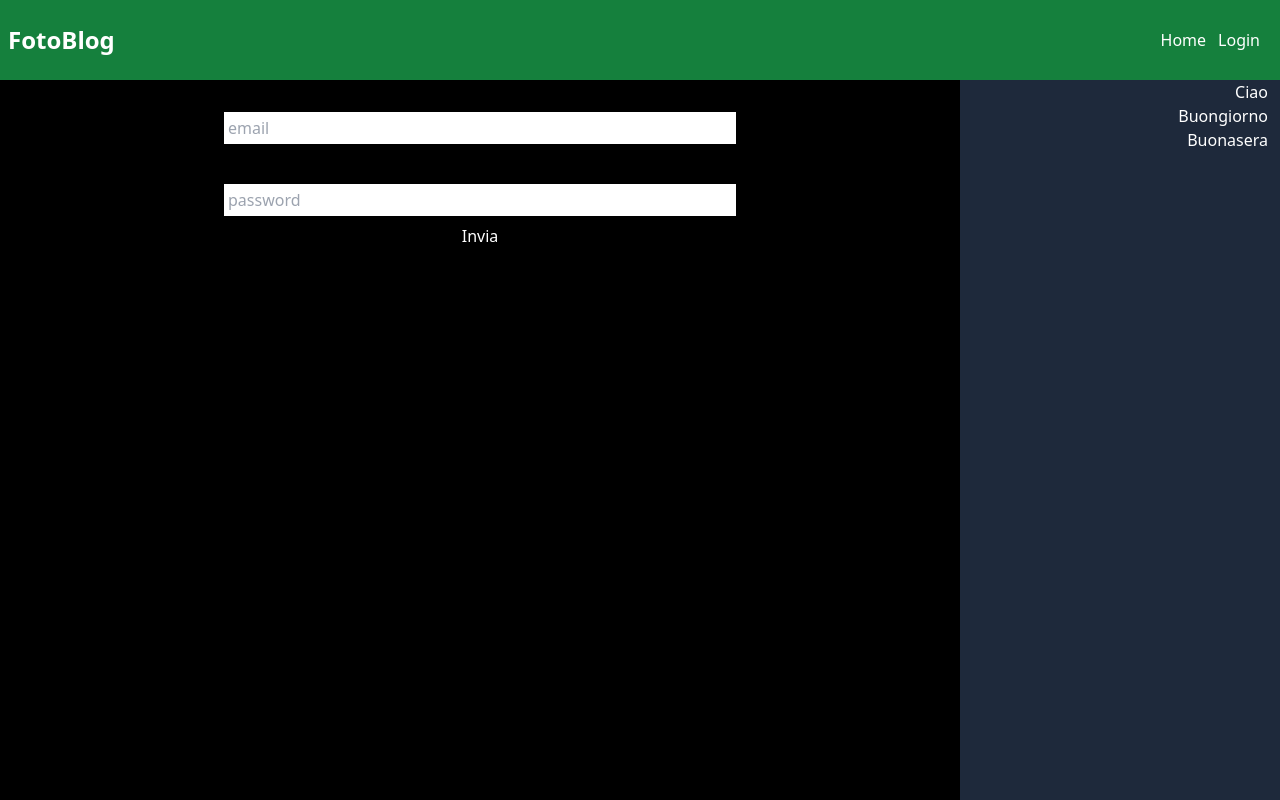
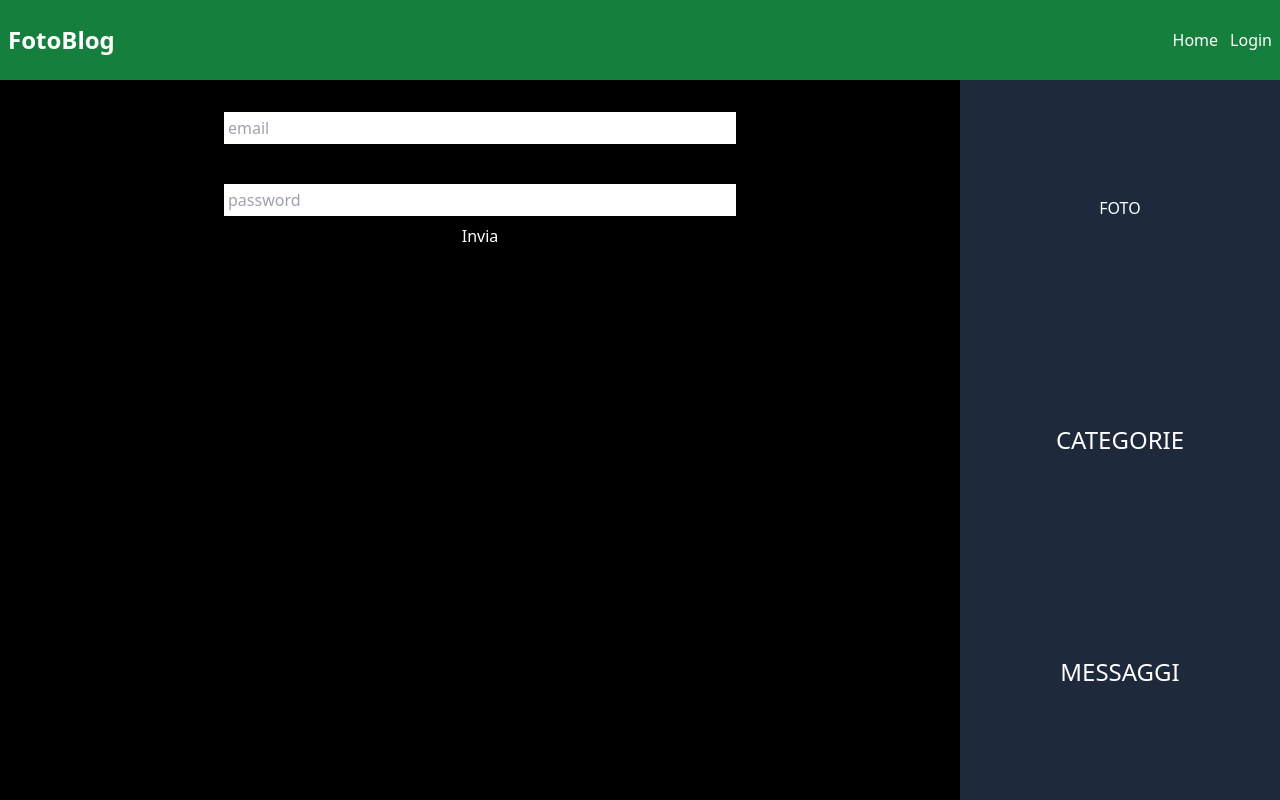
Before and after one commit to DavideFarci/react-il-mio-fotoalbum, a React (Vite) app in the folder React_Frontend/: page /login in a window 1280 px wide. Built offline with nearby package versions, Linux system fonts and the light colour scheme.

Commit message:
add navlink in sidebar, change link header

```diff
--- a/React_Frontend/src/components/Header.jsx
+++ b/React_Frontend/src/components/Header.jsx
@@ -1,4 +1,4 @@
-import { NavLink } from 'react-router-dom';
+import { Link } from 'react-router-dom';
 import { useAuth } from '../contexts/AuthContext';
 
 const Header = () => {
@@ -10,10 +10,15 @@ const Header = () => {
       <nav>
         <ul className="flex items-center gap-3 ">
           <li>
-            <NavLink to={'/'}>Home</NavLink>
+            <Link to={'/'}>{isLogged ? 'Dashboard' : 'Home'}</Link>
           </li>
-          <li>{!isLogged && <NavLink to={'/login'}>Login</NavLink>}</li>
-          <li>{isLogged && <button onClick={handleLogout}>Logout</button>}</li>
+          <li>
+            {!isLogged ? (
+              <Link to={'/login'}>Login</Link>
+            ) : (
+              <button onClick={handleLogout}>Logout</button>
+            )}
+          </li>
         </ul>
       </nav>
     </header>
--- a/React_Frontend/src/components/Sidebar.jsx
+++ b/React_Frontend/src/components/Sidebar.jsx
@@ -1,4 +1,6 @@
 // import React from 'react'
+
+import { NavLink } from 'react-router-dom';
 
 const Sidebar = () => {
   const calculatedHeight = {
@@ -8,12 +10,22 @@ const Sidebar = () => {
   return (
     <aside
       style={calculatedHeight}
-      className="fixed bottom-0 right-0 w-1/4 bg-slate-800  px-3 text-right"
+      className="fixed bottom-0 right-0 w-1/4 bg-slate-800  p-3 text-right"
     >
-      <ul>
-        <li>Ciao</li>
-        <li>Buongiorno</li>
-        <li>Buonasera</li>
+      <ul className="h-full">
+        <li className="flex h-1/3 items-center justify-center hover:bg-slate-600">
+          FOTO
+        </li>
+        <li className="flex h-1/3 items-center justify-center hover:bg-slate-600">
+          <NavLink to={'/categories'} className={'text-2xl'}>
+            CATEGORIE
+          </NavLink>
+        </li>
+        <li className="flex h-1/3 items-center justify-center hover:bg-slate-600">
+          <NavLink to={'/messages'} className={'text-2xl'}>
+            MESSAGGI
+          </NavLink>
+        </li>
       </ul>
     </aside>
   );
```
